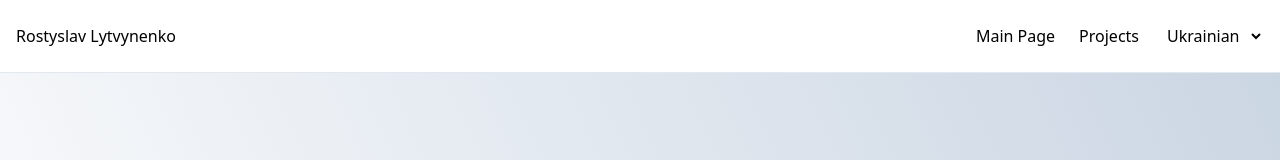
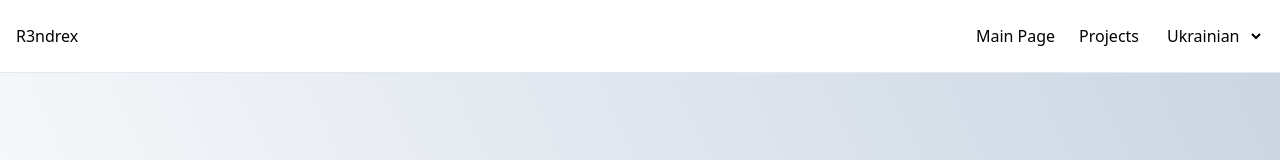
Before and after one commit to R3ndrex/Portfolio, a React (Vite) app: page / in a window 1280 px wide. Shown: the top 160 px of the page. Built offline with nearby package versions, Linux system fonts and the light colour scheme.

Commit message:
Change name to nickname

```diff
--- a/src/components/Header.jsx
+++ b/src/components/Header.jsx
@@ -6,7 +6,7 @@ export default function Header() {
     const { t, i18n } = useTranslation();
     return (
         <header className="flex border-b-1 z-1 border-slate-200 p-[1rem] items-center justify-between fixed w-[100%] bg-white">
-            <h1>{t("Rostyslav Lytvynenko")}</h1>
+            <h1>R3ndrex</h1>
             <nav className="flex gap-6">
                 <a className="flex items-center" href="#">
                     {t("Main Page")}
--- a/src/i18.js
+++ b/src/i18.js
@@ -36,7 +36,6 @@ i18next
                     "Hi, Im Rostyslav Lytvynenko.":
                         "Привіт, я Литвиненко Ростислав",
                     "Software Engineer": "Інженер-програміст",
-                    "Rostyslav Lytvynenko": "Литвиненко Ростислав",
                 },
             },
         },
```
